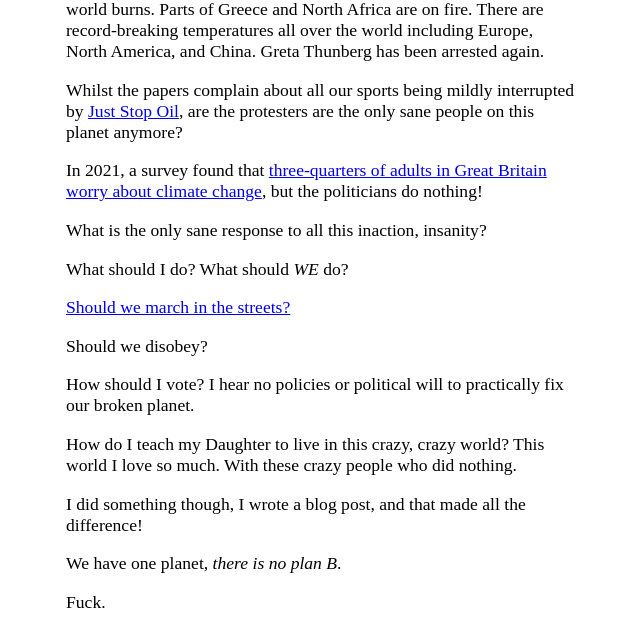
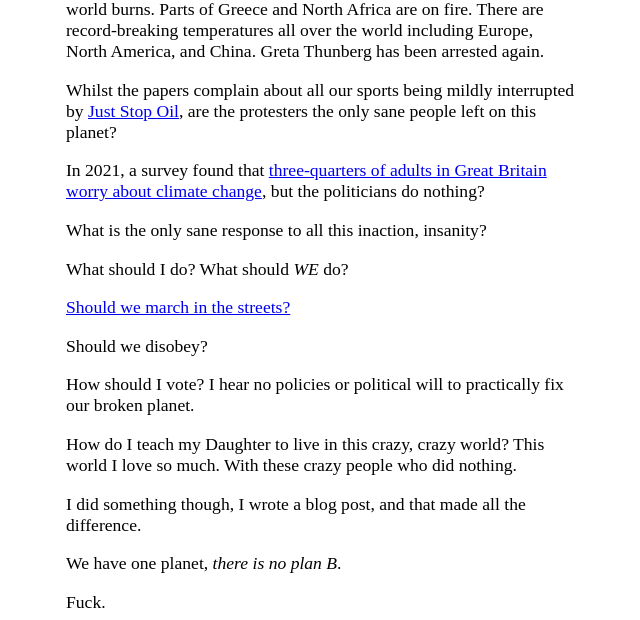
Before and after one commit to olorton/olorton.github.io, a Jekyll site: the page built from _posts/2023-07-26-watching-the-world-burn.md, in a window 1280 px wide. Shown: the part 129-749 px from the top of the page, without its empty margins (319-959 px from the left). Built offline with Jekyll 4.4.1, drawn with Linux system fonts in a browser that asks for light colours.

Commit message:
Wordz is hard

```diff
--- a/_posts/2023-07-26-watching-the-world-burn.md
+++ b/_posts/2023-07-26-watching-the-world-burn.md
@@ -7,9 +7,9 @@ date: '2023-07-26 19:43:00 +0100'
 
 It is July, the weather is wet and cool here in the UK - but the rest of the world burns. Parts of Greece and North Africa are on fire. There are record-breaking temperatures all over the world including Europe, North America, and China. Greta Thunberg has been arrested again.
 
-Whilst the papers complain about all our sports being mildly interrupted by [Just Stop Oil](https://juststopoil.org/), are the protesters are the only sane people on this planet anymore?
+Whilst the papers complain about all our sports being mildly interrupted by [Just Stop Oil](https://juststopoil.org/), are the protesters the only sane people left on this planet?
 
-In 2021, a survey found that [three-quarters of adults in Great Britain worry about climate change](https://www.ons.gov.uk/peoplepopulationandcommunity/wellbeing/articles/threequartersofadultsingreatbritainworryaboutclimatechange/2021-11-05), but the politicians do nothing!
+In 2021, a survey found that [three-quarters of adults in Great Britain worry about climate change](https://www.ons.gov.uk/peoplepopulationandcommunity/wellbeing/articles/threequartersofadultsingreatbritainworryaboutclimatechange/2021-11-05), but the politicians do nothing?
 
 What is the only sane response to all this inaction, insanity?
 
@@ -23,7 +23,7 @@ How should I vote? I hear no policies or political will to practically fix our b
 
 How do I teach my Daughter to live in this crazy, crazy world? This world I love so much. With these crazy people who did nothing.
 
-I did something though, I wrote a blog post, and that made all the difference!
+I did something though, I wrote a blog post, and that made all the difference.
 
 We have one planet, _there is no plan B_.
 
```
